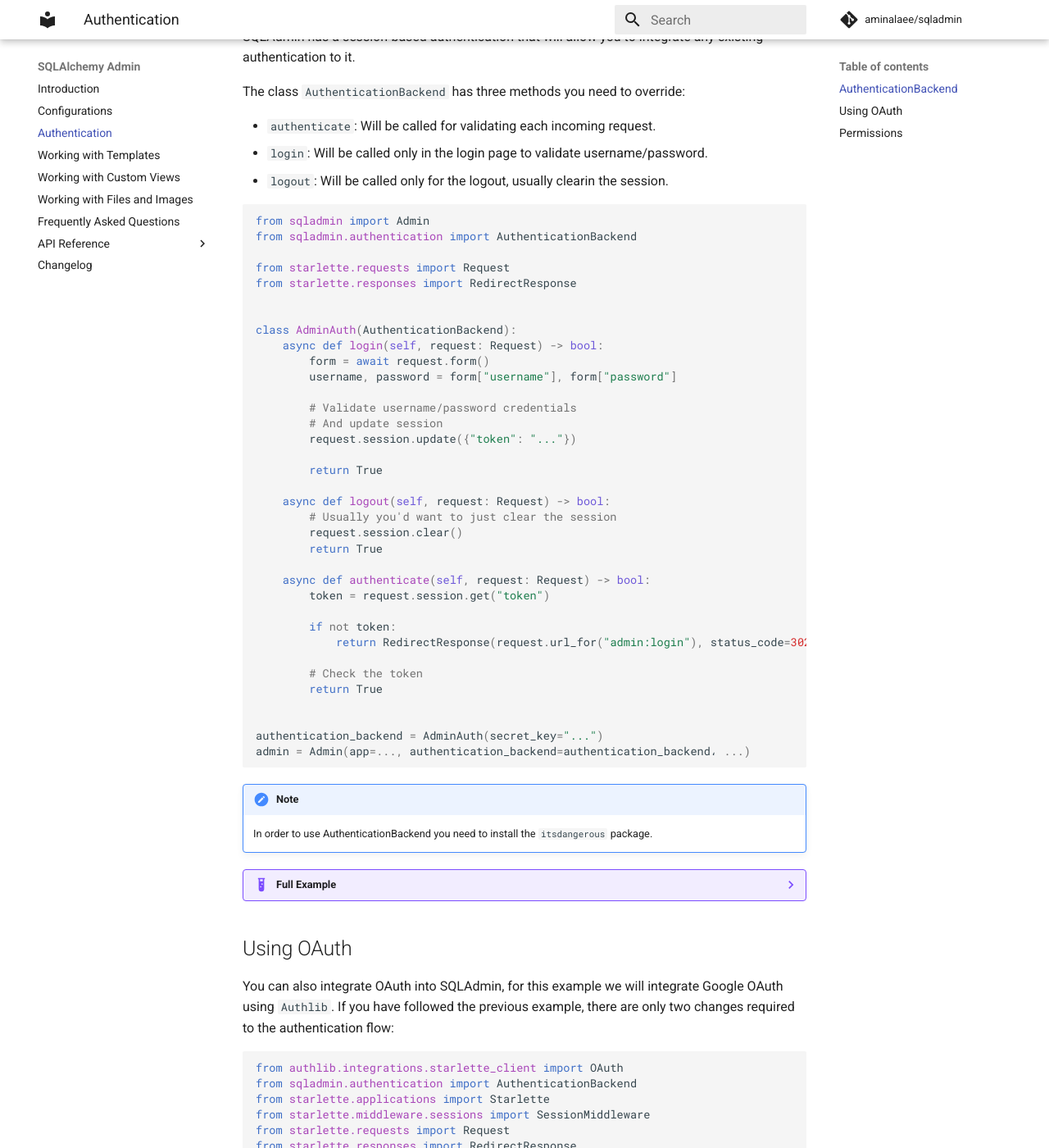
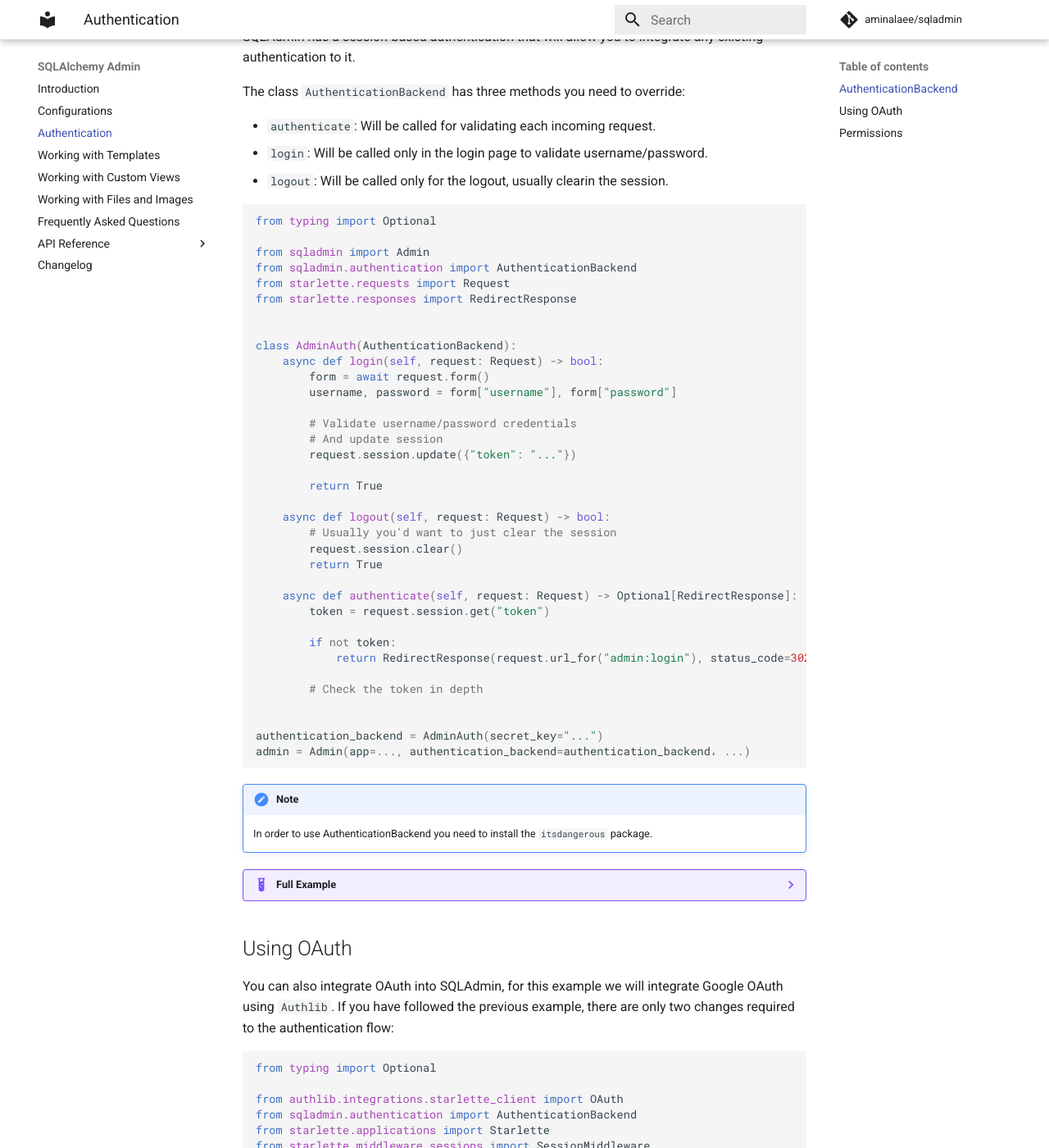
Before and after one commit to aminalaee/sqladmin, an MkDocs documentation site: the page built from docs/authentication.md, in a window 1280 px wide and 1400 px high, scrolled down 290 px. Shown: the whole window at 82% size. Built offline with MkDocs 1.6.1 and Material for MkDocs 9.7.7, drawn with Linux system fonts in a browser that asks for light colours; comment, search, counter and statistics services are not loaded.

Commit message:
Update docs

````diff
--- a/docs/authentication.md
+++ b/docs/authentication.md
@@ -13,9 +13,10 @@
 * `logout`: Will be called only for the logout, usually clearin the session.
 
 ```python
+from typing import Optional
+
 from sqladmin import Admin
 from sqladmin.authentication import AuthenticationBackend
-
 from starlette.requests import Request
 from starlette.responses import RedirectResponse
 
@@ -36,14 +37,13 @@
         request.session.clear()
         return True
 
-    async def authenticate(self, request: Request) -> bool:
+    async def authenticate(self, request: Request) -> Optional[RedirectResponse]:
         token = request.session.get("token")
 
         if not token:
             return RedirectResponse(request.url_for("admin:login"), status_code=302)
 
-        # Check the token
-        return True
+        # Check the token in depth
 
 
 authentication_backend = AdminAuth(secret_key="...")
@@ -56,6 +56,8 @@
 ??? example "Full Example"
 
     ```python
+    from typing import Optional
+
     from sqladmin import Admin, ModelView
     from sqladmin.authentication import AuthenticationBackend
     from sqlalchemy import Column, Integer, String, create_engine
@@ -91,7 +93,7 @@
             request.session.clear()
             return True
 
-        async def authenticate(self, request: Request) -> RedirectResponse:
+        async def authenticate(self, request: Request) -> Optional[RedirectResponse]:
             if not "token" in request.session:
                 return RedirectResponse(request.url_for("admin:login"), status_code=302)
 
@@ -118,6 +120,8 @@
 If you have followed the previous example, there are only two changes required to the authentication flow:
 
 ```python
+from typing import Optional
+
 from authlib.integrations.starlette_client import OAuth
 from sqladmin.authentication import AuthenticationBackend
 from starlette.applications import Starlette
@@ -151,7 +155,7 @@
         request.session.clear()
         return True
 
-    async def authenticate(self, request: Request) -> RedirectResponse:
+    async def authenticate(self, request: Request) -> Optional[RedirectResponse]:
         user = request.session.get("user")
         if not user:
             redirect_uri = request.url_for('login_google')
````
Also changed, not shown: 1 other file.
